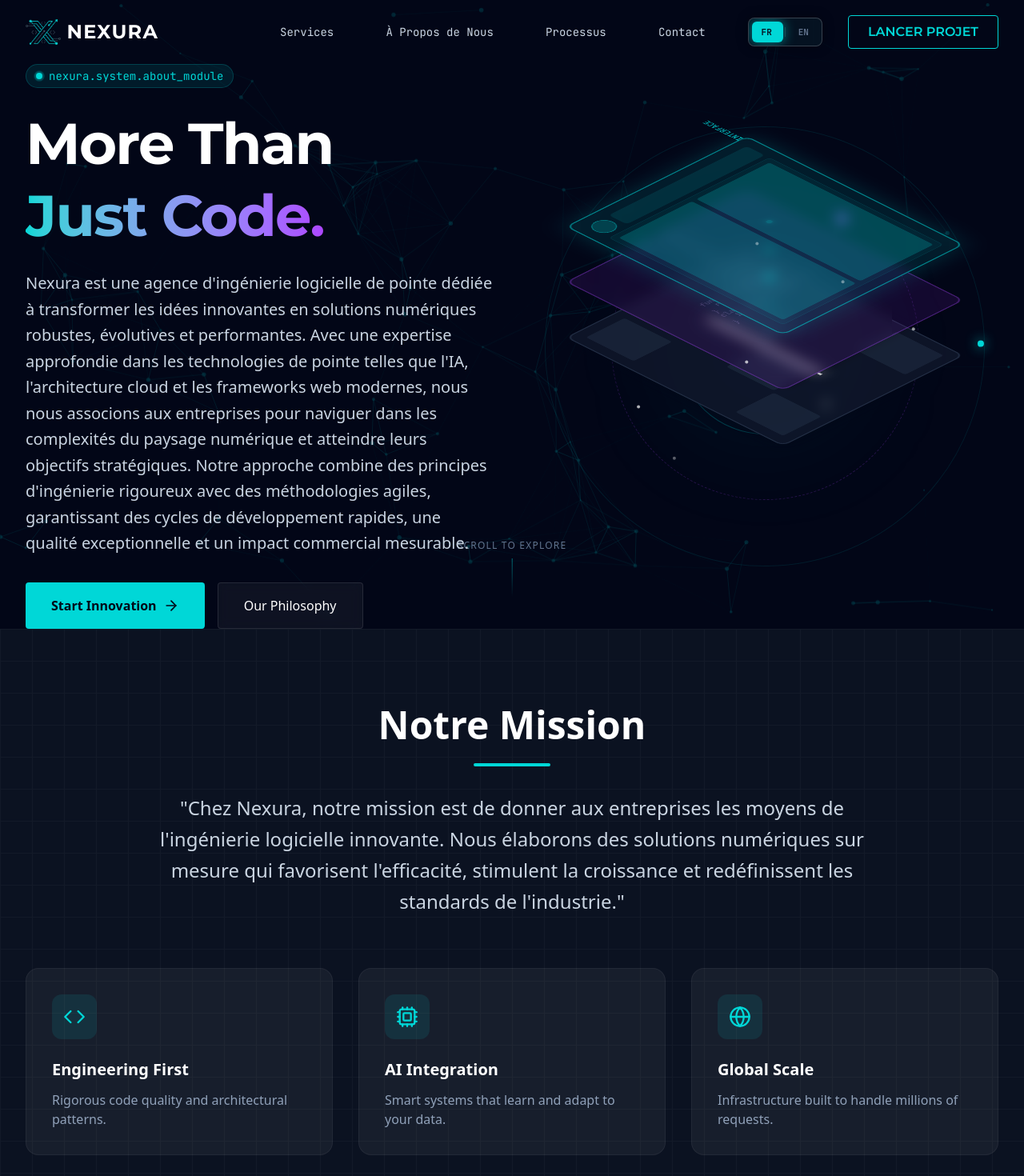
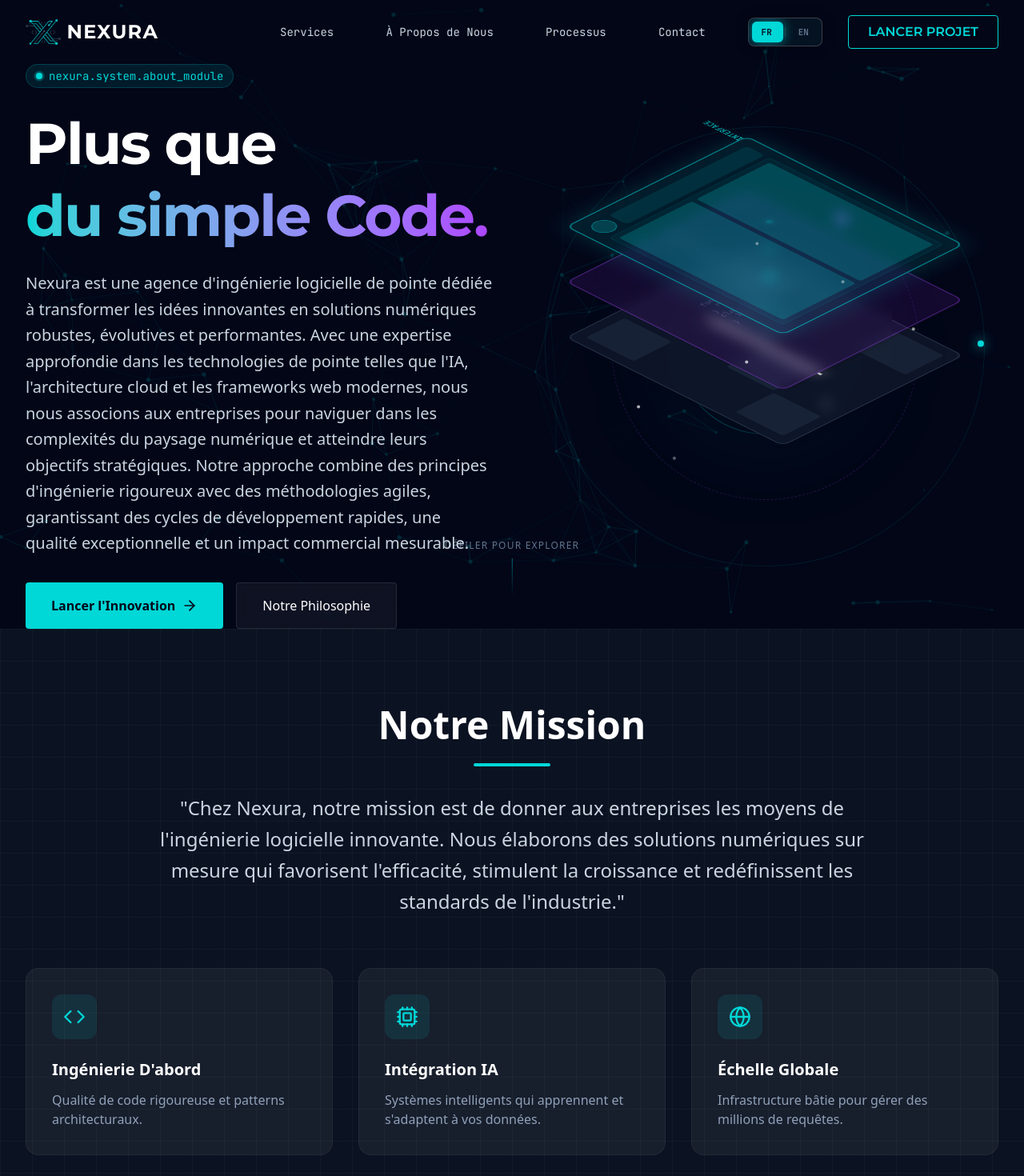
Before and after one commit to nexura-officiel/Website, a Next.js app: page /about in a window 1280 px wide. Shown: the top 1470 px of the page at 80% size. Built offline with nearby package versions, Linux system fonts and the light colour scheme.

Commit message:
feat: enhance about page CTA and translations

```diff
--- a/src/app/about/page.tsx
+++ b/src/app/about/page.tsx
@@ -62,12 +62,12 @@ export default function AboutPage() {
                 <span className="animate-ping absolute inline-flex h-full w-full rounded-full bg-electric-cyan opacity-75"></span>
                 <span className="relative inline-flex rounded-full h-2 w-2 bg-electric-cyan"></span>
               </span>
-              nexura.system.about_module
+              {t.aboutUs.systemStatus}
             </motion.div>
 
             <motion.h1 variants={fadeInUp} className="text-5xl md:text-7xl font-bold font-sans tracking-tight text-white mb-6 leading-tight">
-              More Than <br />
-              <span className="text-transparent bg-clip-text bg-gradient-to-r from-electric-cyan to-purple-500">Just Code.</span>
+              {t.aboutUs.titlePrefix} <br />
+              <span className="text-transparent bg-clip-text bg-gradient-to-r from-electric-cyan to-purple-500">{t.aboutUs.titleHighlight}</span>
             </motion.h1>
 
             <motion.p variants={fadeInUp} className="text-lg md:text-xl text-slate-300 mb-8 leading-relaxed max-w-2xl mx-auto lg:mx-0">
@@ -76,11 +76,11 @@ export default function AboutPage() {
 
             <motion.div variants={fadeInUp} className="flex flex-col sm:flex-row gap-4 justify-center lg:justify-start">
                <Link href="/contact" className="px-8 py-4 bg-electric-cyan text-[#020617] font-bold rounded-sm hover:shadow-[0_0_30px_rgba(0,215,215,0.4)] transition-all duration-300 flex items-center justify-center gap-2 group">
-                  Start Innovation
+                  {t.aboutUs.startInnovation}
                   <ArrowRight className="w-5 h-5 group-hover:translate-x-1 transition-transform" />
                </Link>
                <Link href="#mission" className="px-8 py-4 border border-white/10 bg-white/5 backdrop-blur-sm text-white font-medium rounded-sm hover:bg-white/10 transition-all duration-300 flex items-center justify-center">
-                  Our Philosophy
+                  {t.aboutUs.philosophy}
                </Link>
             </motion.div>
           </motion.div>
@@ -234,7 +234,7 @@ class Core extends AI {
           transition={{ delay: 1.5, duration: 1 }}
           className="absolute bottom-10 left-1/2 -translate-x-1/2 flex flex-col items-center gap-2 text-slate-500"
         >
-          <span className="text-xs uppercase tracking-widest">Scroll to Explore</span>
+          <span className="text-xs uppercase tracking-widest">{t.aboutUs.scrollExplore}</span>
           <div className="w-[1px] h-12 bg-gradient-to-b from-electric-cyan/50 to-transparent"></div>
         </motion.div>
       </section>
@@ -256,11 +256,9 @@ class Core extends AI {
           </div>
 
           <div className="grid grid-cols-1 md:grid-cols-3 gap-8 mt-16">
-            {[
-              { icon: Code, title: "Engineering First", desc: "Rigorous code quality and architectural patterns." },
-              { icon: Cpu, title: "AI Integration", desc: "Smart systems that learn and adapt to your data." },
-              { icon: Globe, title: "Global Scale", desc: "Infrastructure built to handle millions of requests." }
-            ].map((feature, idx) => (
+            {t.aboutUs.features.map((feature, idx) => {
+              const Icon = [Code, Cpu, Globe][idx];
+              return (
                 <motion.div
                   key={idx}
                   initial={{ opacity: 0, y: 20 }}
@@ -270,12 +268,13 @@ class Core extends AI {
                   className="p-8 bg-white/5 border border-white/5 rounded-2xl hover:bg-white/10 transition-colors group"
                 >
                   <div className="w-14 h-14 bg-electric-cyan/10 rounded-xl flex items-center justify-center mb-6 group-hover:scale-110 transition-transform duration-300">
-                  <feature.icon className="text-electric-cyan w-7 h-7" />
+                    <Icon className="text-electric-cyan w-7 h-7" />
                   </div>
                   <h3 className="text-xl font-bold text-white mb-3">{feature.title}</h3>
                   <p className="text-slate-400">{feature.desc}</p>
                 </motion.div>
-            ))}
+              );
+            })}
           </div>
         </div>
       </section>
@@ -307,7 +306,7 @@ class Core extends AI {
               <div className="grid grid-cols-1 sm:grid-cols-2 gap-4">
                 {t.aboutUs.points.map((point, i) => (
                   <TiltCard key={i} className="h-full">
-                    <div className="p-6 bg-[#0F172A] border border-slate-800 rounded-xl h-full flex flex-col hover:border-electric-cyan/50 transition-colors duration-300">
+                    <div className="p-6 bg-[#0F172A] border border-slate-800 rounded-xl h-full min-h-[140px] flex flex-col hover:border-electric-cyan/50 transition-colors duration-300">
                       <CheckCircle2 className="text-electric-cyan mb-4 w-8 h-8" />
                       <p className="text-slate-200 font-medium text-lg">{point}</p>
                     </div>
@@ -368,7 +367,7 @@ class Core extends AI {
            </p>
            <Link href="/services" className="inline-block relative px-8 py-3 overflow-hidden rounded-full group bg-transparent border border-electric-cyan text-electric-cyan font-semibold hover:text-[#020617] transition-colors duration-300">
              <span className="absolute inset-0 w-full h-full bg-electric-cyan scale-x-0 group-hover:scale-x-100 transition-transform duration-300 origin-left"></span>
-             <span className="relative z-10">Explore Technical Capabilities</span>
+             <span className="relative z-10">{t.aboutUs.exploreTech}</span>
            </Link>
         </div>
       </section>
@@ -386,15 +385,13 @@ class Core extends AI {
             <div className="flex flex-col sm:flex-row justify-center items-center gap-6">
                  <Link
                     href="/contact"
-                    className="relative px-12 py-5 bg-electric-cyan text-midnight-navy text-lg font-bold rounded-sm overflow-hidden group hover:shadow-[0_0_40px_rgba(0,215,215,0.3)] transition-all duration-300"
+                    className="relative px-14 py-6 bg-electric-cyan text-midnight-navy text-xl font-bold rounded-sm overflow-hidden group hover:shadow-[0_0_60px_rgba(0,215,215,0.5)] transition-all duration-300"
                 >
-                    <span className="relative z-10">{t.aboutUs.ctaButton}</span>
-                </Link>
-                <Link
-                    href="/services"
-                    className="text-slate-300 hover:text-white underline underline-offset-4 decoration-electric-cyan/50 hover:decoration-electric-cyan transition-all"
-                >
-                    View Our Tech Stack
+                    <span className="absolute inset-0 bg-white/20 translate-y-full group-hover:translate-y-0 transition-transform duration-300 skew-y-12"></span>
+                    <span className="relative z-10 flex items-center gap-3">
+                        {t.aboutUs.ctaButton}
+                        <ArrowRight className="w-6 h-6 group-hover:translate-x-1 transition-transform" />
+                    </span>
                 </Link>
             </div>
         </div>
--- a/src/app/contact/page.tsx
+++ b/src/app/contact/page.tsx
@@ -137,7 +137,7 @@ export default function ContactPage() {
                   initial={{ opacity: 0, x: 20 }}
                   animate={{ opacity: 1, x: 0 }}
                   transition={{ duration: 0.8, delay: 0.2 }}
-                  className="bg-[#0B1221]/80 backdrop-blur-md border border-white/10 rounded-2xl overflow-hidden shadow-2xl"
+                  className="bg-[#0B1221]/80 backdrop-blur-md border border-white/10 rounded-2xl overflow-hidden shadow-2xl min-h-[500px]"
                 >
                   {/* Terminal Header */}
                   <div className="bg-white/5 px-4 py-3 border-b border-white/5 flex items-center justify-between">
@@ -153,7 +153,7 @@ export default function ContactPage() {
                     <div className="w-12"></div>
                   </div>
 
-                  <div className="p-8">
+                  <div className="p-10">
                     {submitted ? (
                       <div className="flex flex-col items-center justify-center py-12 text-center h-[400px]">
                         <motion.div
--- a/src/components/ui/TiltCard.tsx
+++ b/src/components/ui/TiltCard.tsx
@@ -48,7 +48,7 @@ export default function TiltCard({ children, className }: { children: React.Reac
       }}
       className={`relative ${className}`}
     >
-      <div style={{ transform: "translateZ(50px)" }}>
+      <div className="h-full" style={{ transform: "translateZ(50px)" }}>
         {children}
       </div>
     </motion.div>
--- a/src/locales/en.ts
+++ b/src/locales/en.ts
@@ -52,6 +52,23 @@ export const en = {
       "Advanced AI Integration Capabilities"
     ],
     readMoreButton: "Read More",
+    systemStatus: "nexura.system.about_module",
+    titlePrefix: "More Than",
+    titleHighlight: "Just Code.",
+    startInnovation: "Start Innovation",
+    philosophy: "Our Philosophy",
+    scrollExplore: "Scroll to Explore",
+    features: [
+      { title: "Engineering First", desc: "Rigorous code quality and architectural patterns." },
+      { title: "AI Integration", desc: "Smart systems that learn and adapt to your data." },
+      { title: "Global Scale", desc: "Infrastructure built to handle millions of requests." }
+    ],
+    mockCode: {
+      buildSuccess: "BUILD SUCCESSFUL",
+      optimizedBy: "Optimized by Nexura Engine"
+    },
+    exploreTech: "Explore Technical Capabilities",
+    viewTechStack: "View Our Tech Stack",
     extendedDescription: "Nexura is a leading software engineering agency dedicated to transforming innovative ideas into robust, scalable, and high-performance digital solutions. With a deep expertise in cutting-edge technologies like AI, cloud architecture, and modern web frameworks, we partner with businesses to navigate the complexities of the digital landscape and achieve their strategic objectives. Our approach combines rigorous engineering principles with agile methodologies, ensuring rapid development cycles, exceptional quality, and measurable business impact.",
     servicesOverview: "Our core services encompass comprehensive software development, from bespoke web and mobile applications to enterprise-grade SaaS platforms. We specialize in AI integration, leveraging machine learning and intelligent automation to create smart, efficient systems. Furthermore, our cloud architecture expertise ensures your infrastructure is secure, scalable, and optimized for peak performance.",
     missionTitle: "Our Mission",
--- a/src/locales/fr.ts
+++ b/src/locales/fr.ts
@@ -52,6 +52,23 @@ export const fr = {
       "Capacités d'Intégration IA Avancées"
     ],
     readMoreButton: "En Savoir Plus",
+    systemStatus: "nexura.system.about_module",
+    titlePrefix: "Plus que",
+    titleHighlight: "du simple Code.",
+    startInnovation: "Lancer l'Innovation",
+    philosophy: "Notre Philosophie",
+    scrollExplore: "Défiler pour Explorer",
+    features: [
+      { title: "Ingénierie D'abord", desc: "Qualité de code rigoureuse et patterns architecturaux." },
+      { title: "Intégration IA", desc: "Systèmes intelligents qui apprennent et s'adaptent à vos données." },
+      { title: "Échelle Globale", desc: "Infrastructure bâtie pour gérer des millions de requêtes." }
+    ],
+    mockCode: {
+      buildSuccess: "BUILD SUCCÈS",
+      optimizedBy: "Optimisé par Nexura Engine"
+    },
+    exploreTech: "Explorer Capacités Techniques",
+    viewTechStack: "Voir Notre Stack Technique",
     extendedDescription: "Nexura est une agence d'ingénierie logicielle de pointe dédiée à transformer les idées innovantes en solutions numériques robustes, évolutives et performantes. Avec une expertise approfondie dans les technologies de pointe telles que l'IA, l'architecture cloud et les frameworks web modernes, nous nous associons aux entreprises pour naviguer dans les complexités du paysage numérique et atteindre leurs objectifs stratégiques. Notre approche combine des principes d'ingénierie rigoureux avec des méthodologies agiles, garantissant des cycles de développement rapides, une qualité exceptionnelle et un impact commercial mesurable.",
     servicesOverview: "Nos services principaux englobent le développement logiciel complet, des applications web et mobiles sur mesure aux plateformes SaaS de niveau entreprise. Nous sommes spécialisés dans l'intégration de l'IA, en tirant parti de l'apprentissage automatique et de l'automatisation intelligente pour créer des systèmes intelligents et efficaces. De plus, notre expertise en architecture cloud garantit que votre infrastructure est sécurisée, évolutive et optimisée pour des performances optimales.",
     missionTitle: "Notre Mission",
```
Lines whose indentation alone changed are shown as unchanged.
